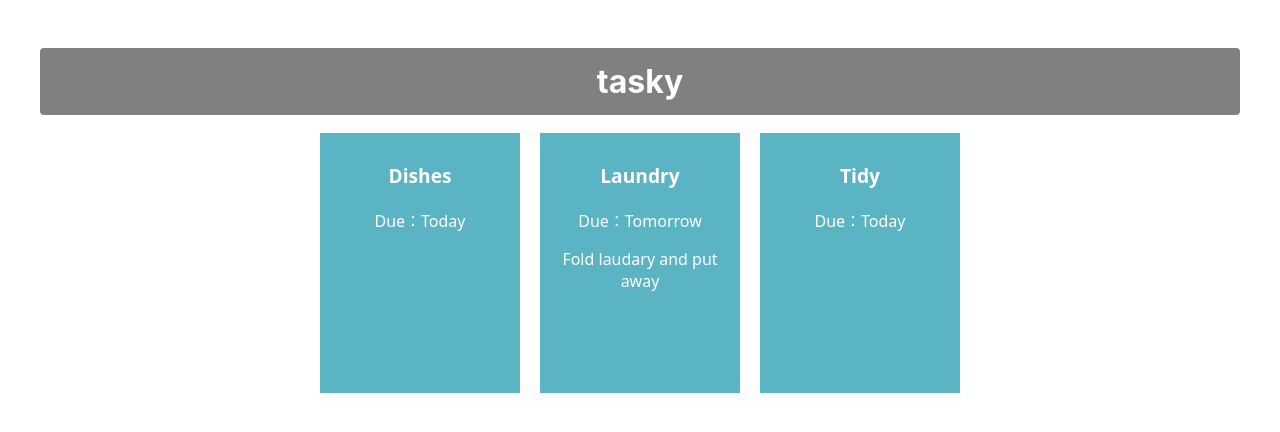
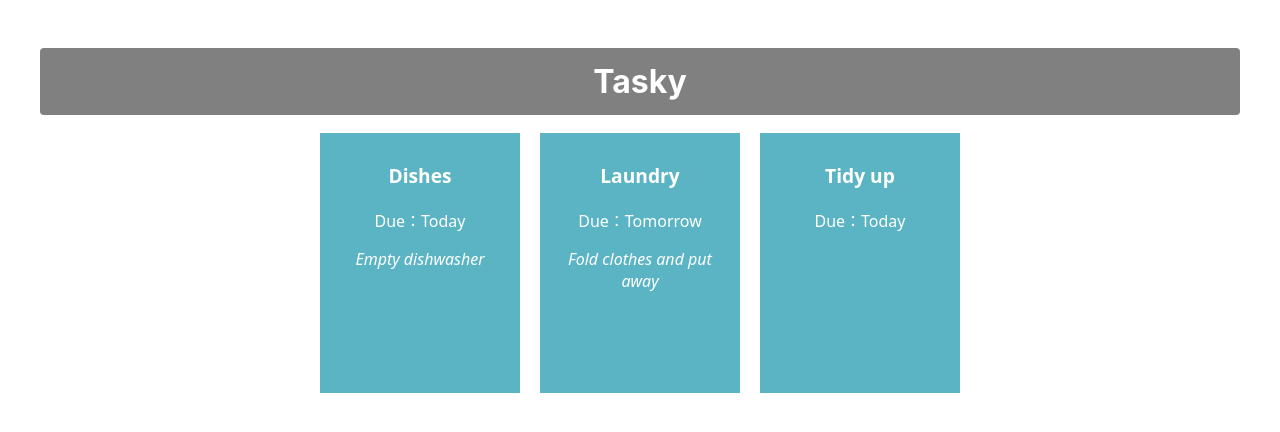
Before and after one commit to TwistZz12/react-basics-labs, a React (Create React App) app in the folder tasky/: page / in a window 1280 px wide. Shown: the top 432 px of the page. Built offline with nearby package versions, Linux system fonts and the light colour scheme.

Commit message:
Added task state

```diff
--- a/tasky/src/App.css
+++ b/tasky/src/App.css
@@ -27,6 +27,9 @@
   padding: 10px;
   position: relative;
 }
+.element{
+  font-style: italic;
+}
 .title {
   font-weight: bold;
   font-size: 1.2em;
--- a/tasky/src/App.js
+++ b/tasky/src/App.js
@@ -1,16 +1,24 @@
 import logo from './logo.svg';
 import './App.css';
 import Task from './components/Task';
+import React,{useState} from 'react';
+
 function App() {
+  const[ taskState , setTaskState ] = useState({
+    tasks:[
+      { title:"Dishes", description: "Empty dishwasher", deadline: "Today" },
+      { title: "Laundry", description: "Fold clothes and put away", deadline: "Tomorrow" },
+      { title: "Tidy up", deadline: "Today" }
+    ]
+  });
+
   return (
     <div className="container">
-    <h1>tasky</h1>
-    <Task title="Dishes" deadline="Today" />
-    <Task title="Laundry" deadline="Tomorrow">
-      Fold laudary and put away
-    </Task>
-    <Task title="Tidy" deadline="Today" />
-    </div>
+    <h1>Tasky</h1>
+    <Task title={taskState.tasks[0].title} deadline={taskState.tasks[0].deadline} description={taskState.tasks[0].description} />
+    <Task title={taskState.tasks[1].title} deadline={taskState.tasks[1].deadline} description={taskState.tasks[1].description} />
+    <Task title={taskState.tasks[2].title} deadline={taskState.tasks[2].deadline} description={taskState.tasks[2].description} />
+  </div>
   );
 }
 
--- a/tasky/src/components/Task.js
+++ b/tasky/src/components/Task.js
@@ -4,7 +4,8 @@
         <div className="card">
             <p className='title'>{props.title}</p>
             <p>Due：{props.deadline}</p>
-            <p>{props.children}</p>
+            <p className='element'>{props.description}</p>
+
         </div>
 
     )
```
